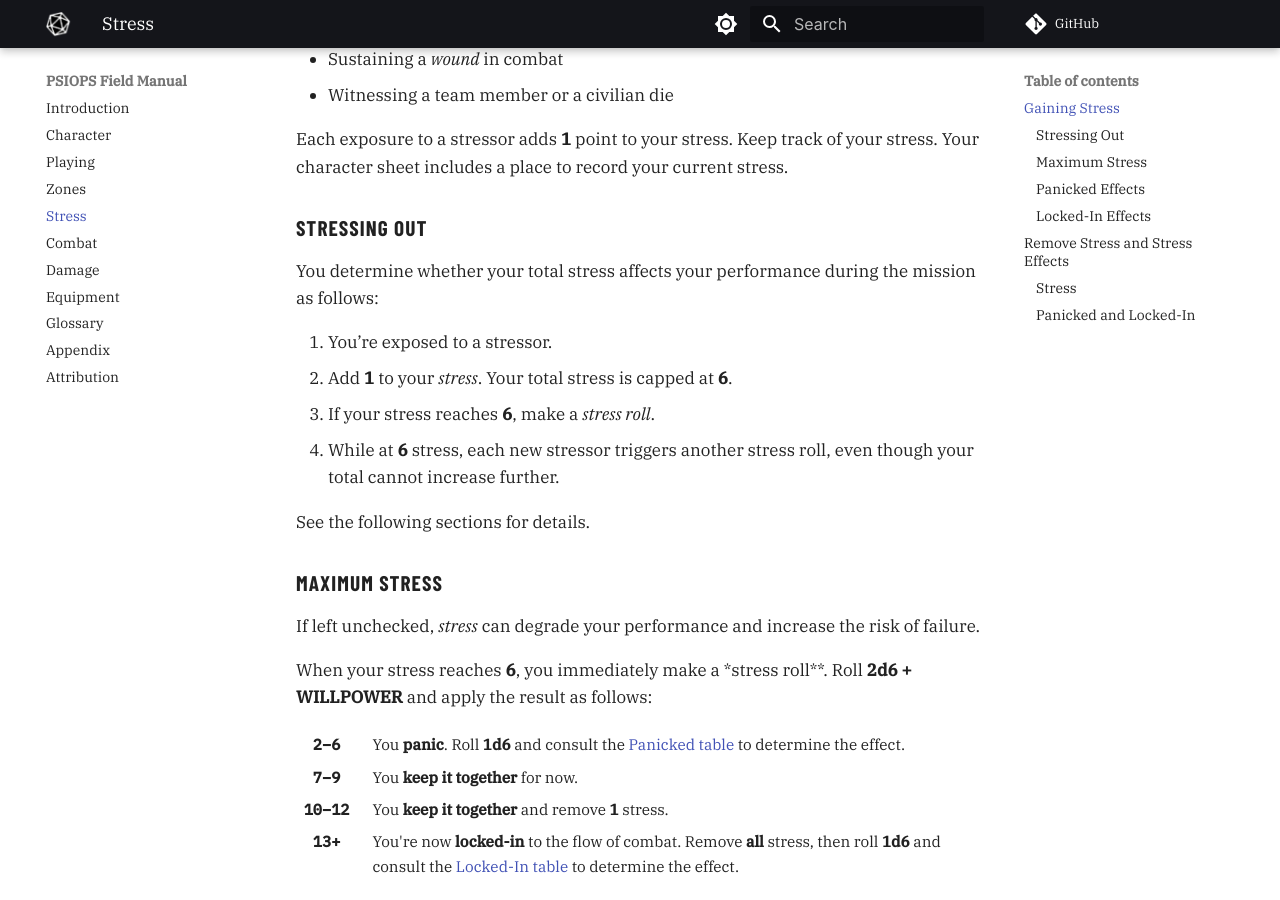
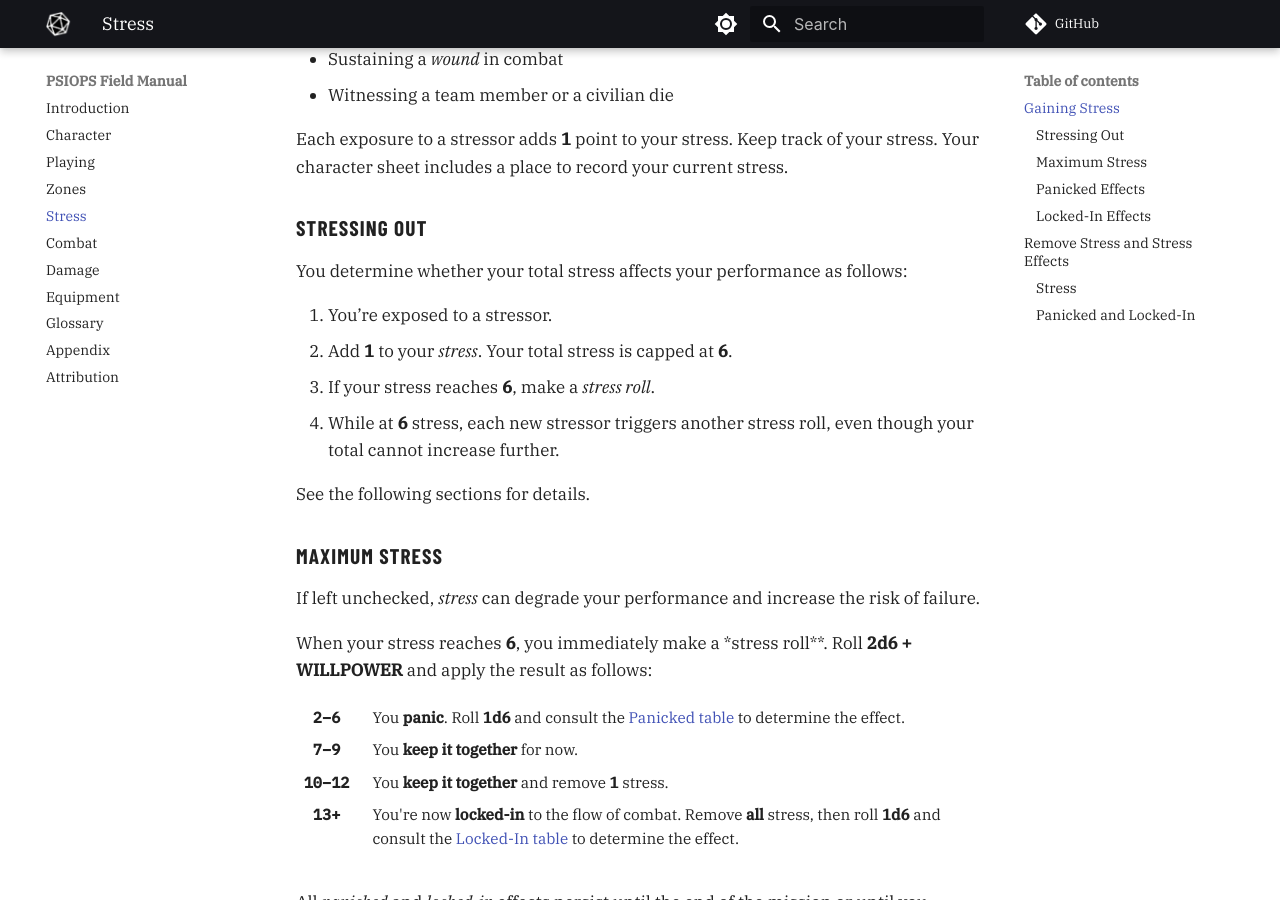
Before and after one commit to joemoose/psiops, an MkDocs documentation site: the page built from docs/stress.md, in a window 1280 px wide and 900 px high, scrolled down 562 px. Built offline with MkDocs 1.6.1 and Material for MkDocs 9.7.7, drawn with Linux system fonts in a browser that asks for light colours; plug-ins that fetch from the network failed and are left out; comment, search, counter and statistics services are not loaded.

Commit message:
Update stress.md

```diff
--- a/docs/stress.md
+++ b/docs/stress.md
@@ -19,7 +19,7 @@ Each exposure to a stressor adds **1** point to your stress. Keep track of your
 
 ### Stressing Out
 
-You determine whether your total stress affects your performance during the mission as follows:
+You determine whether your total stress affects your performance as follows:
 
 1. You’re exposed to a stressor.
 2. Add **1** to your *stress*. Your total stress is capped at **6**.
```
